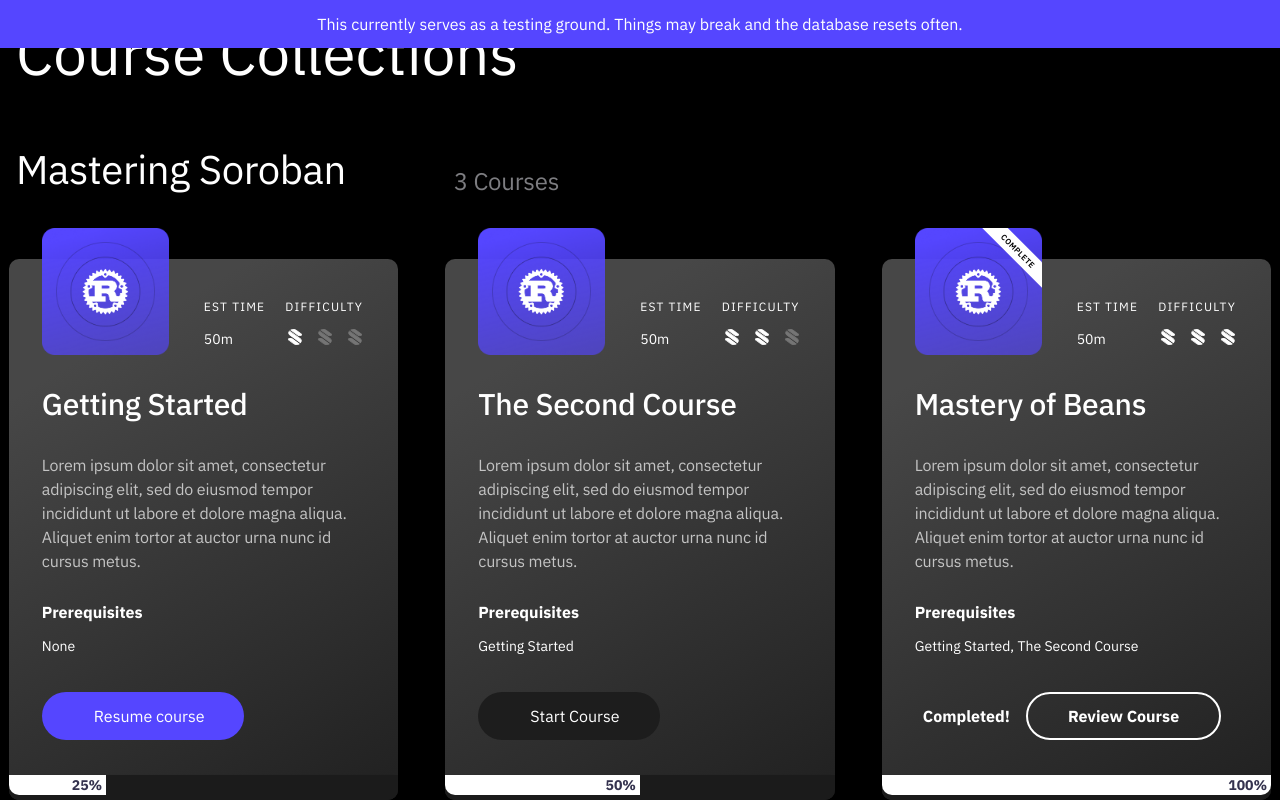
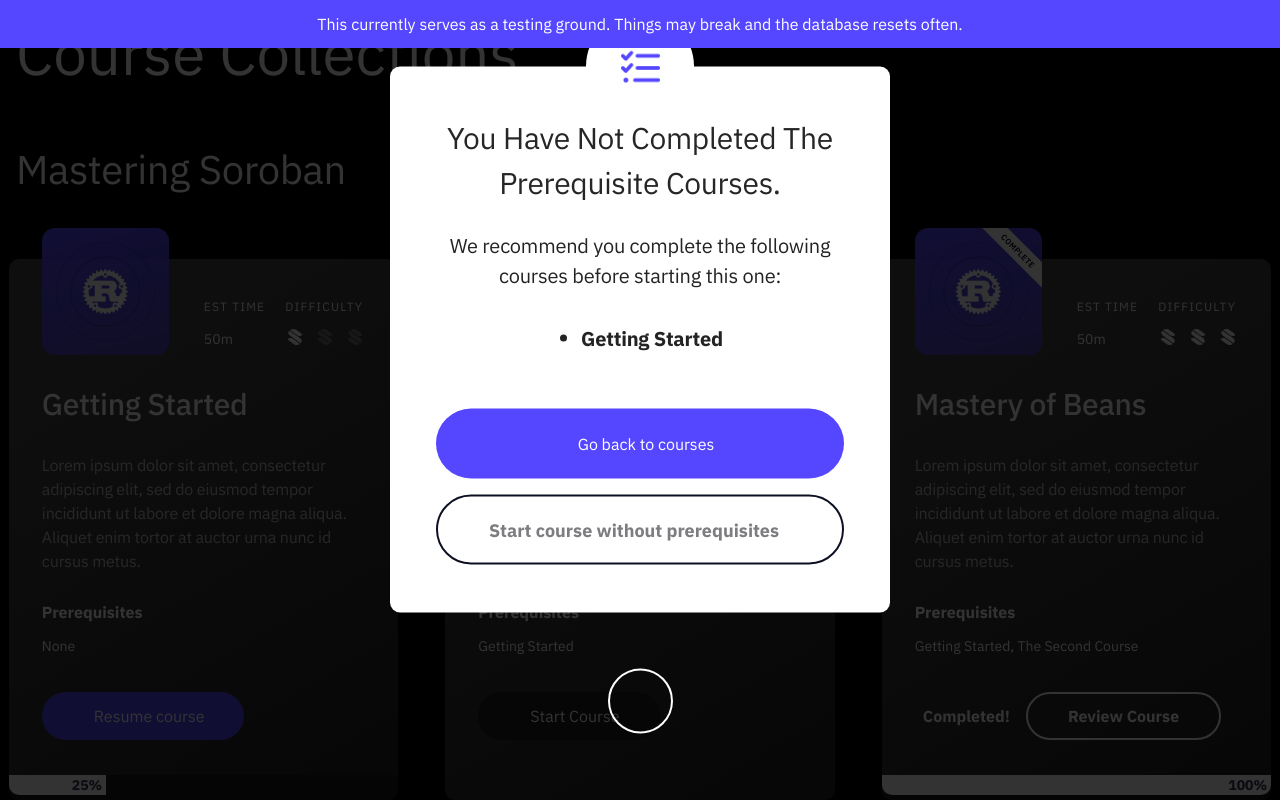
Before and after one commit to Soroban-Learn/soroban-learn-new, a Next.js app: page /courses in a window 1280 px wide. Both pictures are taken after a click on the button "Start Course". Shown: the part 201-1001 px from the top of the page. Built offline with nearby package versions, Linux system fonts and the light colour scheme.

Commit message:
Finished course modal

```diff
--- a/src/app/courses/page.tsx
+++ b/src/app/courses/page.tsx
@@ -4,49 +4,18 @@ import Header from '@/components/Header';
 import React from 'react';
 
 import CourseCard from '@/components/CourseCard';
-import cardPoster from '@/assets/images/card-poster.png';
-import { LEVELS } from '@/types/LevelEnum';
-
-const coursesData = [
-  {
-    title: 'Getting Started',
-    dependency: 'None',
-    image: cardPoster,
-    estimate: '50m',
-    level: LEVELS.BEGINNER,
-    progress: 25,
-    isActive: true,
-    description:
-      'Lorem ipsum dolor sit amet, consectetur adipiscing elit, sed do eiusmod tempor incididunt ut labore et dolore magna aliqua. Aliquet enim tortor at auctor urna nunc id cursus metus.',
-  },
-
-  {
-    title: 'The Second Course',
-    dependency: 'Getting Started',
-    image: cardPoster,
-    estimate: '50m',
-    level: LEVELS.ADVANCE,
-    progress: 50,
-    isActive: false,
-    description:
-      'Lorem ipsum dolor sit amet, consectetur adipiscing elit, sed do eiusmod tempor incididunt ut labore et dolore magna aliqua. Aliquet enim tortor at auctor urna nunc id cursus metus.',
-  },
-
-  {
-    title: 'Mastery of Beans',
-    dependency: 'Getting Started, The Second Course',
-    image: cardPoster,
-    estimate: '50m',
-    level: LEVELS.EXPERT,
-    progress: 100,
-    isActive: false,
-    description:
-      'Lorem ipsum dolor sit amet, consectetur adipiscing elit, sed do eiusmod tempor incididunt ut labore et dolore magna aliqua. Aliquet enim tortor at auctor urna nunc id cursus metus.',
-  },
-];
+import CourseModal from '@/components/CourseModal';
+import { useCourseModal } from '@/hooks/useCourseModal';
 
 function Courses() {
-
+  const {
+    courseModal,
+    onHandleCloseModal,
+    coursesData,
+    onHandleOpenModal,
+    arePrerequisitesCompleted,
+    incompletePrerequisites,
+  } = useCourseModal();
 
   return (
     <div className='flex flex-col h-screen'>
@@ -68,10 +37,17 @@ function Courses() {
             <CourseCard
               course={course}
               key={course.title}
+              onHandleOpenModal={onHandleOpenModal}
+              arePrerequisitesCompleted={arePrerequisitesCompleted}
             />
           ))}
         </div>
       </div>
+      <CourseModal
+        isOpenModal={courseModal}
+        onHandleCloseModal={onHandleCloseModal}
+        incompletePrerequisites={incompletePrerequisites}
+      />
     </div>
   );
 }
--- a/src/components/CourseCard/CourseCard.tsx
+++ b/src/components/CourseCard/CourseCard.tsx
@@ -10,6 +10,8 @@ import { v4 as uuid4 } from 'uuid';
 
 type Props = {
   course: ICourse;
+  onHandleOpenModal: (course: ICourse) => void;
+  arePrerequisitesCompleted: (course: ICourse) => boolean;
 };
 
 const logoIconPropsMapping = {
@@ -18,9 +20,19 @@ const logoIconPropsMapping = {
   beginner: [null, { fill: '#757575' }, { fill: '#757575' }],
 };
 
-const CourseCard: FC<Props> = ({ course }) => {
+const CourseCard: FC<Props> = ({
+  course,
+  onHandleOpenModal,
+  arePrerequisitesCompleted,
+}) => {
   const logoIcons =
     (logoIconPropsMapping as Record<string, any>)[course.level] || [];
+
+  const onHandleOpenModalCourse = () => {
+    onHandleOpenModal(course);
+  };
+
+  const prerequisitesCompleted = arePrerequisitesCompleted(course);
 
   return (
     <div className='flex  flex-col px-[15px] sm:px-[33px] pt-[40px] pb-[60px] w-[290px] sm:w-[380px] lg:w-[414px] rounded-[10px] bg-gradient-linear  relative shadow-md'>
@@ -88,7 +100,7 @@ const CourseCard: FC<Props> = ({ course }) => {
         </div>
       ) : (
         <div>
-          {course.isActive  ? (
+          {course.isActive || prerequisitesCompleted ? (
             <Button
               label='Resume course'
               icon={<i className='far fa-play' />}
@@ -100,6 +112,7 @@ const CourseCard: FC<Props> = ({ course }) => {
               icon={<i className='far fa-lock' />}
               className='rounded-[100px]'
               customBgColor='bg-black-btn'
+              onClick={onHandleOpenModalCourse}
             />
           )}
         </div>
--- /dev/null
+++ b/src/components/CourseModal/CourseModal.tsx
@@ -0,0 +1,77 @@
+import React from 'react';
+import Modal from '../common/Modal';
+import Button from '../common/Button';
+import ModalLogo from '../common/ModalLogo';
+
+import logo from '@/assets/images/list-check.png';
+
+type Props = {
+  isOpenModal: boolean;
+  onHandleCloseModal: () => void;
+  incompletePrerequisites: () => string[];
+};
+
+const CourseModal: React.FC<Props> = ({
+  isOpenModal,
+  onHandleCloseModal,
+  incompletePrerequisites,
+}) => {
+  const inCompleted = incompletePrerequisites();
+
+  return (
+    <Modal
+      open={isOpenModal}
+      onClose={onHandleCloseModal}
+      className='!bg-transparent py-0'
+    >
+      <ModalLogo photo={logo} height={40} width={40} className='top-[-22px]' />
+      <div className='w-full bg-white rounded-[10px] px-[46px] pt-12 pb-[48px] text-center'>
+        <h2 className='text-modal-title text-[30px] capitalize tracking-[-0.3px] mb-[26px]'>
+          You have not completed the prerequisite courses.
+        </h2>
+        <p className='text-dark-gray text-[20px] tracking-[-0.2px] mb-[33px]'>
+          We recommend you complete the following courses before starting this
+          one:
+        </p>
+
+        <ul className='mb-[55px] list-disc pl-6 flex flex-col items-center justify-center'>
+          {inCompleted.map((incomplete) => (
+            <li
+              className='text-dark-gray font-bold text-[20px] tracking-[-0.2px] '
+              key={incomplete}
+            >
+              {incomplete}
+            </li>
+          ))}
+        </ul>
+
+        <div className='flex flex-col items-center gap-4'>
+          <Button
+            label='Go back to courses'
+            className='rounded-[50px] w-full h-[70px]'
+            icon={<i className='fas fa-arrow-left' />}
+            onClick={onHandleCloseModal}
+          />
+
+          <Button
+            label='Start course without prerequisites'
+            className='rounded-[50px] w-full h-[70px] text-gray-primary text-[18px] font-black border-2 border-border-btn'
+            customBgColor='inherit'
+            nextIcon={<i className='fas fa-arrow-right' />}
+          />
+        </div>
+      </div>
+
+      <div className='mt-14 text-center'>
+        <div
+          className='rounded-full border-2 border-white h-[65px] w-[65px] flex items-center justify-center mx-auto cursor-pointer'
+          onClick={onHandleCloseModal}
+        >
+          <i className='fal fa-times text-[23px]' />
+        </div>
+      </div>
+    </Modal>
+  );
+};
+
+export default CourseModal;
--- /dev/null
+++ b/src/components/CourseModal/index.ts
@@ -0,0 +1 @@
+export { default } from './CourseModal';
--- /dev/null
+++ b/src/hooks/useCourseModal.ts
@@ -0,0 +1,105 @@
+import { courseModalState } from '@/store';
+import { useCallback, useMemo, useState } from 'react';
+import { useRecoilState } from 'recoil';
+
+import cardPoster from '@/assets/images/card-poster.png';
+import { LEVELS } from '@/types/LevelEnum';
+import { ICourse } from '@/types/Course';
+
+const coursesData = [
+  {
+    title: 'Getting Started',
+    dependency: 'None',
+    image: cardPoster,
+    estimate: '50m',
+    level: LEVELS.BEGINNER,
+    progress: 25,
+    isActive: true,
+    description:
+      'Lorem ipsum dolor sit amet, consectetur adipiscing elit, sed do eiusmod tempor incididunt ut labore et dolore magna aliqua. Aliquet enim tortor at auctor urna nunc id cursus metus.',
+  },
+
+  {
+    title: 'The Second Course',
+    dependency: 'Getting Started',
+    image: cardPoster,
+    estimate: '50m',
+    level: LEVELS.ADVANCE,
+    progress: 0,
+    isActive: false,
+    description:
+      'Lorem ipsum dolor sit amet, consectetur adipiscing elit, sed do eiusmod tempor incididunt ut labore et dolore magna aliqua. Aliquet enim tortor at auctor urna nunc id cursus metus.',
+  },
+
+  {
+    title: 'Mastery of Beans',
+    dependency: 'Getting Started, The Second Course',
+    image: cardPoster,
+    estimate: '50m',
+    level: LEVELS.EXPERT,
+    progress: 100,
+    isActive: false,
+    description:
+      'Lorem ipsum dolor sit amet, consectetur adipiscing elit, sed do eiusmod tempor incididunt ut labore et dolore magna aliqua. Aliquet enim tortor at auctor urna nunc id cursus metus.',
+  },
+];
+
+export const useCourseModal = () => {
+  const [courseModal, setCourseModal] = useRecoilState(courseModalState);
+  const [activeCourse, setActiveCourse] = useState<ICourse | null>(null);
+
+  const onHandleOpenModal = useCallback(
+    (course: ICourse) => {
+      setCourseModal(true);
+      setActiveCourse(course);
+    },
+    [setCourseModal, setActiveCourse]
+  );
+
+  const onHandleCloseModal = () => {
+    setCourseModal(false);
+    setActiveCourse(null);
+  };
+
+  const arePrerequisitesCompleted = (course: ICourse) => {
+    if (course.dependency === 'None') {
+      return true;
+    }
+
+    const dependencies = course.dependency.split(', ');
+    if (dependencies) {
+      for (const dependency of dependencies) {
+        const dependentCourse = coursesData.find((c) => c.title === dependency);
+        if (!dependentCourse || dependentCourse.progress !== 100) {
+          return false;
+        }
+      }
+    }
+
+    return true;
+  };
+
+  const incompletePrerequisites = (): string[] => {
+    if (activeCourse?.dependency === 'None') {
+      return [];
+    }
+
+    const dependencies = activeCourse?.dependency.split(', ');
+    return (
+      dependencies?.filter((dependency) => {
+        const dependentCourse = coursesData.find((course) => course.title === dependency);
+        return !dependentCourse || dependentCourse.progress !== 100;
+      }) || []
+    );
+  };
+
+  return {
+    courseModal,
+    onHandleOpenModal,
+    arePrerequisitesCompleted,
+    coursesData,
+    incompletePrerequisites,
+    onHandleCloseModal,
+    activeCourse,
+  };
+};
```
